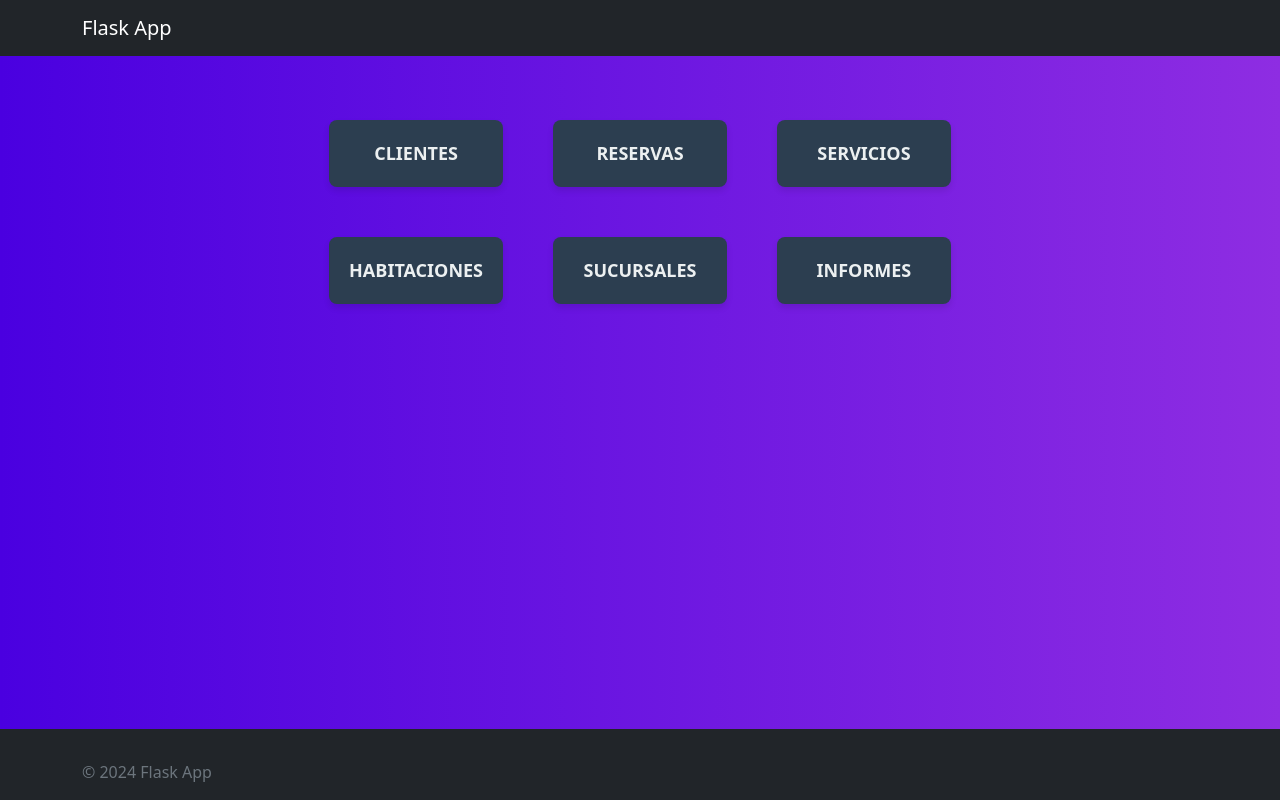
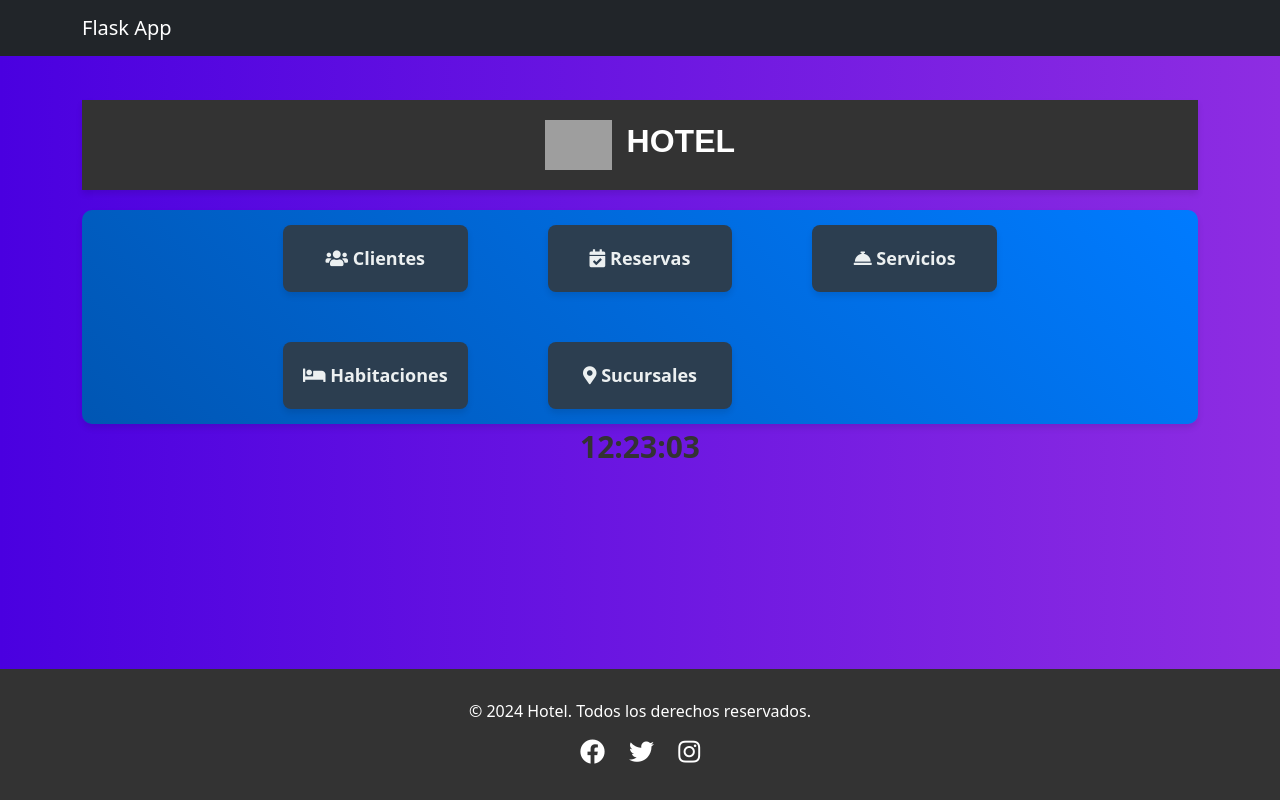
Before and after one commit to mcuzco/ProyectoMC, a Flask app: page /home in a window 1280 px wide. Run offline with Flask 2, Linux system fonts and the light colour scheme; some libraries are stand-ins or nearby versions; grey boxes are pictures that could not be loaded.

Commit message:
app completed
everythong works

```diff
--- a/app/app.py
+++ b/app/app.py
@@ -15,8 +15,8 @@ app.config['SECRET_KEY'] = 'matthews'
 app.config['MYSQL_CURSORCLASS'] = 'DictCursor'
 app.config['MYSQL_HOST'] = 'localhost'
 app.config['MYSQL_USER'] = 'root'
-app.config['MYSQL_PASSWORD'] = 'Rafael2002'
-app.config['MYSQL_DB'] = 'flaskcontact'
+app.config['MYSQL_PASSWORD'] = 'MAtt1233xd'
+app.config['MYSQL_DB'] = 'flaskcontact4'
 app.config['MYSQL_SSL_DISABLED'] = True  # Deshabilitar SSL
 
 mysqldb = MySQL(app)
@@ -466,88 +466,6 @@ def delete_sucursal(id):
         flash(f'Error al eliminar sucursal: {str(e)}')
     return redirect(url_for('sucursales'))
 
-@app.route('/informes') # Ruta para mostrar informes
-def informes():
-    cursor = mysqldb.connection.cursor()
-    cursor.execute('''
-        SELECT informes.id, informes.tipo, informes.descripcion, informes.fecha, informes.total,
-               clientes.nombre AS cliente_nombre, reservas.id AS reserva_id, sucursales.nombre AS sucursal_nombre
-        FROM informes
-        LEFT JOIN clientes ON informes.cliente_id = clientes.id
-        LEFT JOIN reservas ON informes.reserva_id = reservas.id
-        LEFT JOIN sucursales ON informes.sucursal_id = sucursales.id
-    ''')
-    informes = cursor.fetchall()
-    return render_template('informes/informes.html', informes=informes)
-
-
-@app.route('/add_informe', methods=['POST', 'GET']) # Ruta para agregar informes
-def add_informe():
-    if request.method == 'POST':
-        tipo = request.form['tipo']
-        descripcion = request.form['descripcion']
-        fecha = request.form['fecha']
-        total = request.form['total']
-        cliente_id = request.form['cliente_id']
-        reserva_id = request.form['reserva_id']
-        sucursal_id = request.form['sucursal_id']
-        cursor = mysqldb.connection.cursor()
-        cursor.execute('INSERT INTO informes (tipo, descripcion, fecha, total, cliente_id, reserva_id, sucursal_id) VALUES (%s, %s, %s, %s, %s, %s, %s)', (tipo, descripcion, fecha, total, cliente_id, reserva_id, sucursal_id))
-        mysqldb.connection.commit()
-        flash('Informe agregado exitosamente!')
-        return redirect(url_for('informes'))
-
-
-
-@app.route('/edit_informe/<id>', methods=['POST', 'GET']) # Ruta para editar informes
-def get_informe(id):
-    cursor = mysqldb.connection.cursor()
-    cursor.execute('SELECT * FROM informes WHERE id = %s', (id,))
-    informe = cursor.fetchone()
-    cursor.execute('SELECT id, nombre FROM clientes')
-    clientes = cursor.fetchall()
-    cursor.execute('SELECT id FROM reservas')
-    reservas = cursor.fetchall()
-    cursor.execute('SELECT id, nombre FROM sucursales')
-    sucursales = cursor.fetchall()
-    return render_template('informes/edit-informe.html', informe=informe, clientes=clientes, reservas=reservas, sucursales=sucursales)
-
-@app.route('/update_informe/<id>', methods=['POST']) # Ruta para actualizar informes
-def update_informe(id):
-    if request.method == 'POST':
-        tipo = request.form['tipo']
-        descripcion = request.form['descripcion']
-        fecha = request.form['fecha']
-        total = request.form['total']
-        cliente_id = request.form['cliente_id']
-        reserva_id = request.form['reserva_id']
-        sucursal_id = request.form['sucursal_id']
-        cursor = mysqldb.connection.cursor()
-        cursor.execute('''
-            UPDATE informes
-            SET tipo = %s,
-                descripcion = %s,
-                fecha = %s,
-                total = %s,
-                cliente_id = %s,
-                reserva_id = %s,
-                sucursal_id = %s
-            WHERE id = %s
-        ''', (tipo, descripcion, fecha, total, cliente_id, reserva_id, sucursal_id, id))
-        mysqldb.connection.commit()
-        flash('Informe actualizado exitosamente!')
-        return redirect(url_for('informes'))
-
-@app.route('/delete_informe/<string:id>', methods=['POST']) # Ruta para eliminar informes
-def delete_informe(id):
-    try:
-        cursor = mysqldb.connection.cursor()
-        cursor.execute('DELETE FROM informes WHERE id = %s', (id,))
-        mysqldb.connection.commit()
-        flash('Informe eliminado exitosamente!')
-    except Exception as e:
-        flash(f'Error al eliminar informe: {str(e)}')
-    return redirect(url_for('informes'))
 
 @app.route('/facturas') # Ruta para mostrar facturas
 def facturas():
--- a/app/static/css/main.css
+++ b/app/static/css/main.css
@@ -90,3 +90,30 @@ html, body {
 .nav ul li a:hover {
   color: #1abc9c; /* Verde claro */
 }
+ /* Footer */
+ footer {
+  background-color: #333;
+  color: white;
+  padding: 30px 0;
+  text-align: center;
+}
+
+.footer-content {
+  max-width: 1200px;
+  margin: 0 auto;
+}
+
+.footer-content p {
+  margin: 0 0 10px;
+}
+
+.socials a {
+  color: white;
+  margin: 0 10px;
+  font-size: 25px;
+  text-decoration: none;
+}
+
+.socials a:hover {
+  color: #007bff;
+}
--- a/app/templates/clientes/edit-cliente.html
+++ b/app/templates/clientes/edit-cliente.html
@@ -1,3 +1,4 @@
+<!-- Editar Cliente -->
 {% extends "layout.html" %}
 
 {% block body %}
--- a/app/templates/facturas/facturas.html
+++ b/app/templates/facturas/facturas.html
@@ -1,3 +1,4 @@
+<!-- Vista de la lista de facturas emitidas -->
 {% extends "layout.html" %}
 
 {% block body %}
--- a/app/templates/habitaciones/edit-habitaciones.html
+++ b/app/templates/habitaciones/edit-habitaciones.html
@@ -1,3 +1,4 @@
+<!-- Vista para editar una habitación -->
 {% extends "layout.html" %}
 {% block body %}
 <div class="container">
--- a/app/templates/habitaciones/habitaciones.html
+++ b/app/templates/habitaciones/habitaciones.html
@@ -1,3 +1,4 @@
+<!-- HTML para la vista de habitaciones -->
 {% extends "layout.html" %}
 {% block body %}
 <div class="row mt-4">
--- a/app/templates/home.html
+++ b/app/templates/home.html
@@ -1,18 +1,127 @@
 {% extends "layout.html" %}
 
 {% block body %}
+<header>
+    <div class="logo">
+        <img src="https://img.icons8.com/ios/452/hotel-star.png" class="logo-img" alt="logo">
+        <h1 class="site-title">HOTEL</h1>
+    </div>
+</header>
+
+<!-- Barra de navegación -->
 <div class="nav">
     <nav>
         <ul>
-            <li><a href="{{ url_for('clientes') }}">CLIENTES</a></li>
-            <li><a href="{{ url_for('reservas') }}">RESERVAS</a></li>
-            <li><a href="{{ url_for('servicios') }}">SERVICIOS</a></li>
-            <li><a href="{{ url_for('habitaciones') }}">HABITACIONES</a></li>
-            <li><a href="{{ url_for('sucursales') }}">SUCURSALES</a></li>
-            <li><a href="">INFORMES</a></li>
+            <li><a href="{{ url_for('clientes') }}"><i class="fas fa-users"></i> Clientes</a></li>
+            <li><a href="{{ url_for('reservas') }}"><i class="fas fa-calendar-check"></i> Reservas</a></li>
+            <li><a href="{{ url_for('servicios') }}"><i class="fas fa-concierge-bell"></i> Servicios</a></li>
+            <li><a href="{{ url_for('habitaciones') }}"><i class="fas fa-bed"></i> Habitaciones</a></li>
+            <li><a href="{{ url_for('sucursales') }}"><i class="fas fa-map-marker-alt"></i> Sucursales</a></li>
         </ul>
     </nav>
 </div>
 
+<!-- Reloj -->
+<div class="clock">
+    <span id="time"></span>
+</div>
+
+<style>
+    /* Estilo para el Header */
+    header {
+        background-color: #333;
+        padding: 20px 0;
+        text-align: center;
+        box-shadow: 0 4px 6px rgba(0, 0, 0, 0.1);
+    }
+
+    .logo {
+        display: flex;
+        justify-content: center;
+        align-items: center;
+    }
+
+    .logo-img {
+        height: 50px;
+        margin-right: 15px;
+    }
+
+    .site-title {
+        color: #fff;
+        font-size: 32px;
+        font-family: 'Poppins', sans-serif;
+        font-weight: 600;
+    }
+
+    /* Barra de navegación */
+    .nav {
+        background: linear-gradient(45deg, #0056b3, #007bff);
+        padding: 15px 30px;
+        border-radius: 10px;
+        box-shadow: 0 4px 6px rgba(0, 0, 0, 0.1);
+        margin-top: 20px;
+        position: sticky;
+        top: 0;
+        z-index: 1000;
+    }
+
+    nav ul {
+        list-style: none;
+        padding: 0;
+        margin: 0;
+        display: flex;
+        justify-content: space-evenly;
+        align-items: center;
+    }
+
+    nav ul li {
+        margin: 0 15px;
+    }
+
+    nav ul li a {
+        color: white;
+        text-decoration: none;
+        font-size: 18px;
+        font-weight: 500;
+        display: flex;
+        align-items: center;
+        transition: color 0.3s, transform 0.3s ease-in-out, background 0.3s ease-in-out;
+        padding: 5px 10px;
+        border-radius: 5px;
+    }
+
+    nav ul li a:hover {
+        color: #f1f1f1;
+        transform: translateY(-3px);
+        background-color: rgba(255, 255, 255, 0.1);
+    }
+
+    /* Reloj */
+    .clock {
+        text-align: center;
+        font-size: 30px;
+        font-weight: 600;
+        color: #333;
+    }
+
+
+</style>
+
+<script>
+    // Script para el reloj
+    function updateClock() {
+        const timeElement = document.getElementById('time');
+        const now = new Date();
+        const hours = now.getHours().toString().padStart(2, '0');
+        const minutes = now.getMinutes().toString().padStart(2, '0');
+        const seconds = now.getSeconds().toString().padStart(2, '0');
+        timeElement.textContent = `${hours}:${minutes}:${seconds}`;
+    }
+
+    setInterval(updateClock, 1000);
+
+    // Iniciar el reloj
+    updateClock();
+</script>
+
 {% endblock %}
-     <!-- <li><a href="{{ url_for('facturas') }}">FACTURAS</a></li> -->
--- a/app/templates/layout.html
+++ b/app/templates/layout.html
@@ -1,3 +1,4 @@
+<!--layout section-->
 <!DOCTYPE html>
 <html lang="en">
 
@@ -40,17 +41,23 @@
         {% endblock %}
     </div>
 
-     <!-- Footer -->
-     <footer class="footer mt-auto py-3 bg-dark" style="margin-top: 10px;">
-        <div class="container" style="margin-top: 15px;">
-            <span class="text-muted">© 2024 Flask App</span>
+<!-- Footer -->
+<footer>
+    <div class="footer-content">
+        <p>&copy; 2024 Hotel. Todos los derechos reservados.</p>
+        <div class="socials">
+            <a href="#" target="_blank"><i class="fab fa-facebook"></i></a>
+            <a href="#" target="_blank"><i class="fab fa-twitter"></i></a>
+            <a href="#" target="_blank"><i class="fab fa-instagram"></i></a>
         </div>
-    </footer>
+    </div>
+</footer>
 
     <!-- Scripts -->
     <script src="https://code.jquery.com/jquery-3.5.1.slim.min.js"></script>
     <script src="https://cdn.jsdelivr.net/npm/@popperjs/core@2.9.2/dist/umd/popper.min.js"></script>
     <script src="https://stackpath.bootstrapcdn.com/bootstrap/4.5.2/js/bootstrap.min.js"></script>
+
 </body>
 
 </html>
--- a/app/templates/login.html
+++ b/app/templates/login.html
@@ -1,3 +1,4 @@
+<!-- Este archivo es el template de la página de login. -->
 {% extends "layout.html" %}
 
 {% block body %}
--- a/app/templates/register.html
+++ b/app/templates/register.html
@@ -1,3 +1,4 @@
+<!--register section-->
 {% extends "layout.html" %}
 
 {% block body %}
--- a/app/templates/reservas/edit-reserva.html
+++ b/app/templates/reservas/edit-reserva.html
@@ -1,3 +1,4 @@
+<!--Editar reservas-->
 {% extends "layout.html" %}
 
 {% block body %}
--- a/app/templates/servicios/edit-servicio.html
+++ b/app/templates/servicios/edit-servicio.html
@@ -1,3 +1,4 @@
+<!--Editar servico-->
 {% extends "layout.html" %}
 
 {% block body %}
--- a/app/templates/sucursales/edit-sucursales.html
+++ b/app/templates/sucursales/edit-sucursales.html
@@ -1,3 +1,4 @@
+<!--Editar Sucursales-->
 {% extends "layout.html" %}
 
 {% block body %}
--- a/app/templates/sucursales/sucursales.html
+++ b/app/templates/sucursales/sucursales.html
@@ -1,3 +1,4 @@
+<!--Sucursales-->
 {% extends "layout.html" %}
 {% block body %}
     <div class="row">
```
Also changed, not shown: app/contacts.py (deleted, +0 -202 lines), app/templates/index.html (deleted, +0 -21 lines), sql/db.sql (+4 -26 lines).
